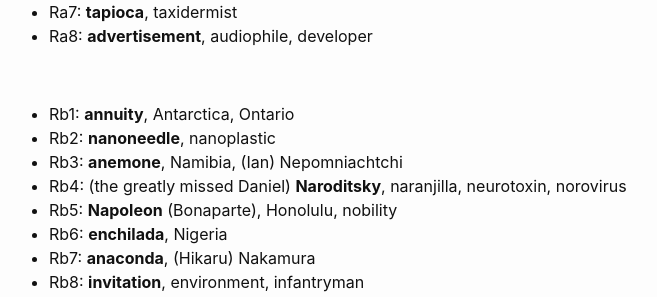
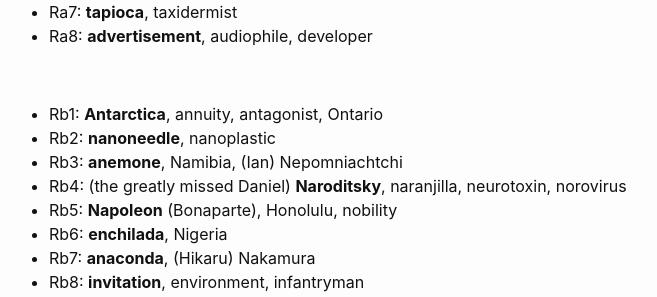
Before and after one commit to liontailedmacaque/liontailedmacaque.github.io, a Jekyll site: the page built from chessmemorypalace/picturewords.md, in a window 1280 px wide and 900 px high, scrolled down 6566 px. Shown: the part 156-453 px from the top of the window, without its empty margins (251-908 px from the left). Built offline with Jekyll 4.4.1, drawn with Linux system fonts in a browser that asks for light colours.

Commit message:
Update picturewords.md

```diff
--- a/chessmemorypalace/picturewords.md
+++ b/chessmemorypalace/picturewords.md
@@ -246,7 +246,7 @@
 - Ra7: **tapioca**, taxidermist
 - Ra8: **advertisement**, audiophile, developer
 <p><br></p>
-- Rb1: **annuity**, Antarctica, Ontario
+- Rb1: **Antarctica**, annuity, antagonist, Ontario
 - Rb2: **nanoneedle**, nanoplastic
 - Rb3: **anemone**, Namibia, (Ian) Nepomniachtchi
 - Rb4: (the greatly missed Daniel) **Naroditsky**, naranjilla, neurotoxin, norovirus
```
